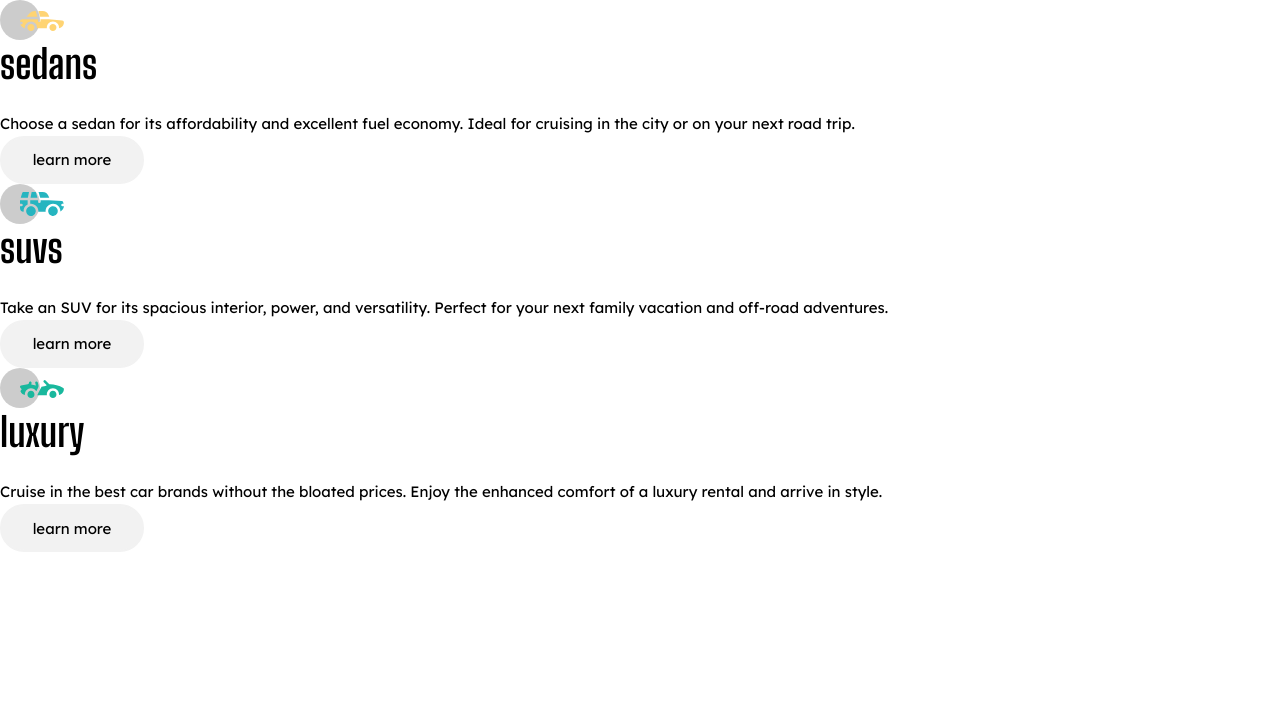
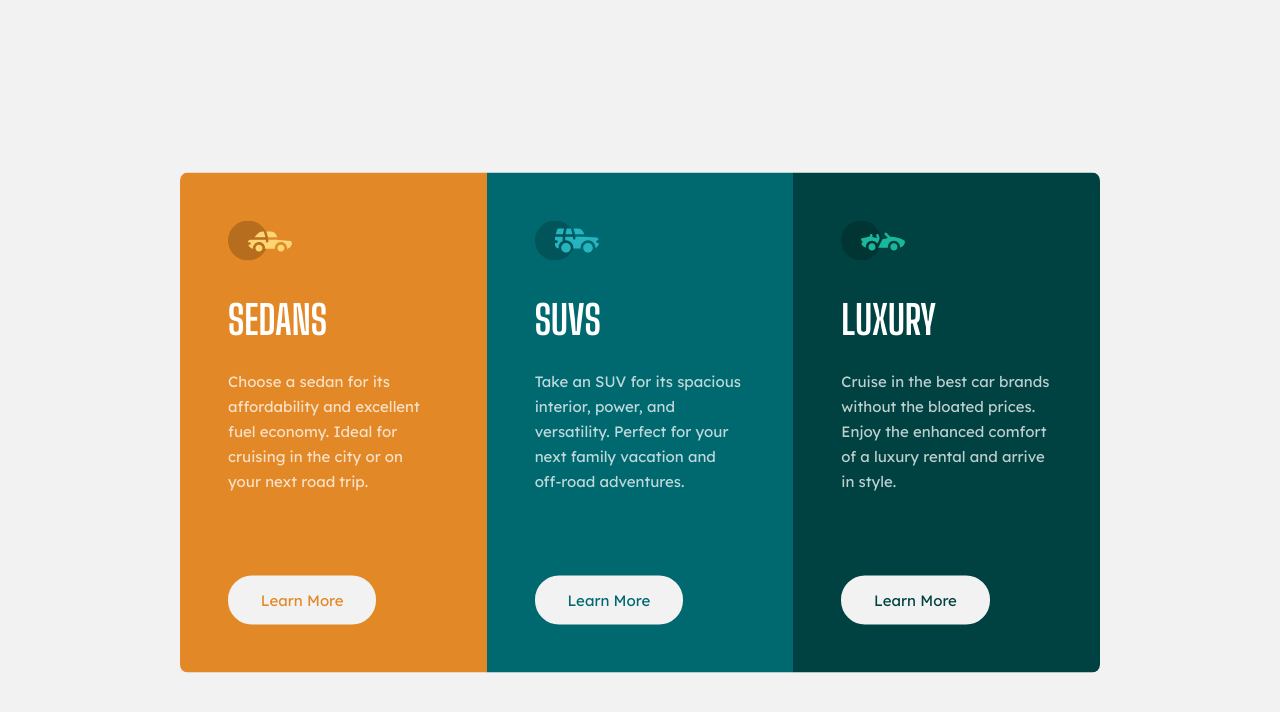
Before and after one commit to jefflangtech/three-column-preview, a plain HTML site: page index.html in a window 1280 px wide. Drawn offline with Linux system fonts and the light colour scheme.

Commit message:
Finished the desktop styles

```diff
--- a/index.html
+++ b/index.html
@@ -35,23 +35,23 @@
   <main class="component">
     <h1 class="sr-only">Explore rental car types</h1>
     <div class="grid-container">
-      <div class="card">
-        <img src="public/images/icon-sedans.svg" alt="Icon of a sedan type car" class="card-icon">
-        <h2 class="card-header">sedans</h2>
-        <p class="card-content">Choose a sedan for its affordability and excellent fuel economy. Ideal for cruising in the city or on your next road trip.</p>
-        <button>learn more</button>
+      <div id="sedan-card" class="card">
+        <img src="public/images/icon-sedans.svg" alt="Icon of a sedan type car" class="icon">
+        <h2 class="header">sedans</h2>
+        <p class="content">Choose a sedan for its affordability and excellent fuel economy. Ideal for cruising in the city or on your next road trip.</p>
+        <button>Learn More</button>
       </div>
-      <div class="card">
-        <img src="public/images/icon-suvs.svg" alt="Icon of a SUV type car" class="card-icon">
-        <h2 class="card-header">suvs</h2>
-        <p class="card-content">Take an SUV for its spacious interior, power, and versatility. Perfect for your next family vacation and off-road adventures.</p>
-        <button>learn more</button>
+      <div id="suvs-card" class="card">
+        <img src="public/images/icon-suvs.svg" alt="Icon of a SUV type car" class="icon">
+        <h2 class="header">suvs</h2>
+        <p class="content">Take an SUV for its spacious interior, power, and versatility. Perfect for your next family vacation and off-road adventures.</p>
+        <button>Learn More</button>
       </div>
-      <div class="card">
-        <img src="public/images/icon-luxury.svg" alt="Icon of a luxury type car" class="card-icon">
-        <h2 class="card-header">luxury</h2>
-        <p class="card-content">Cruise in the best car brands without the bloated prices. Enjoy the enhanced comfort of a luxury rental and arrive in style.</p>
-        <button>learn more</button>
+      <div id="luxury-card" class="card">
+        <img src="public/images/icon-luxury.svg" alt="Icon of a luxury type car" class="icon">
+        <h2 class="header">luxury</h2>
+        <p class="content">Cruise in the best car brands without the bloated prices. Enjoy the enhanced comfort of a luxury rental and arrive in style.</p>
+        <button>Learn More</button>
       </div>
     </div>
   </main>
--- a/public/css/index.css
+++ b/public/css/index.css
@@ -10,7 +10,7 @@
   --dark-cyan: #006970;
   --very-dark-cyan: #004241;
   --white: #fff;
-  --white-75: #ffffffbf, hsl(0, 0%, 75%);
+  --white-75: #ffffffbf;
   --very-light-gray: #f2f2f2;
 }
 html {
@@ -19,6 +19,9 @@ html {
 body {
   position: relative;
   font-family: 'Lexend Deca', sans-serif;
+  background-color: var(--very-light-gray);
+  height: 100vh;
+  height: 100dvh;
 }
 
 /* For testing */
@@ -43,6 +46,7 @@ body {
   display: none;
 }
 /* End testing */
+
 .sr-only {
   position: absolute !important;
   width: 1px;
@@ -57,6 +61,7 @@ h2 {
   font-family: 'Big Shoulders Display', serif;
   font-weight: 700;
   font-size: 2.67rem;
+  text-transform: uppercase;
   line-height: normal;
   margin-bottom: 0.625em;
 }
@@ -75,8 +80,54 @@ button:hover {
   color: var(--very-light-gray);
 }
 
-
-
-.card-icon {
+/* Element level rules */
+.component {
+  position: relative;
+  display: block;
+  top: 50%;
+  transform: translateY(-45.5%);
+  width: 61.33rem;
+  height: 33.33rem;
+  overflow: hidden;
+  border-radius: 0.53rem;
+  margin: auto;
+}
+.grid-container {
+  display: grid;
+  grid-template-columns: repeat(3, 1fr);
+  height: 100%;
+}
+#sedan-card {
+  background-color: var(--bright-orange);
+  color: var(--bright-orange);
+}
+#suvs-card {
+  background-color: var(--dark-cyan);
+  color: var(--dark-cyan);
+}
+#luxury-card {
+  background-color: var(--very-dark-cyan);
+  color: var(--very-dark-cyan);
+}
+.card {
+  padding: 3.2rem;
+  height: 100%;
+  display: flex;
+  flex-direction: column;
+  align-items: flex-start;
+}
+.card .icon {
   height: 2.67rem;
+  font-size: 2.67rem;
+  margin-bottom: 0.875em;
 }
+.card .header {
+  color: var(--white);
+}
+.card .content {
+  color: var(--white-75);
+  line-height: 1.67rem;
+}
+.card button {
+  margin-top: auto;
+}
```
